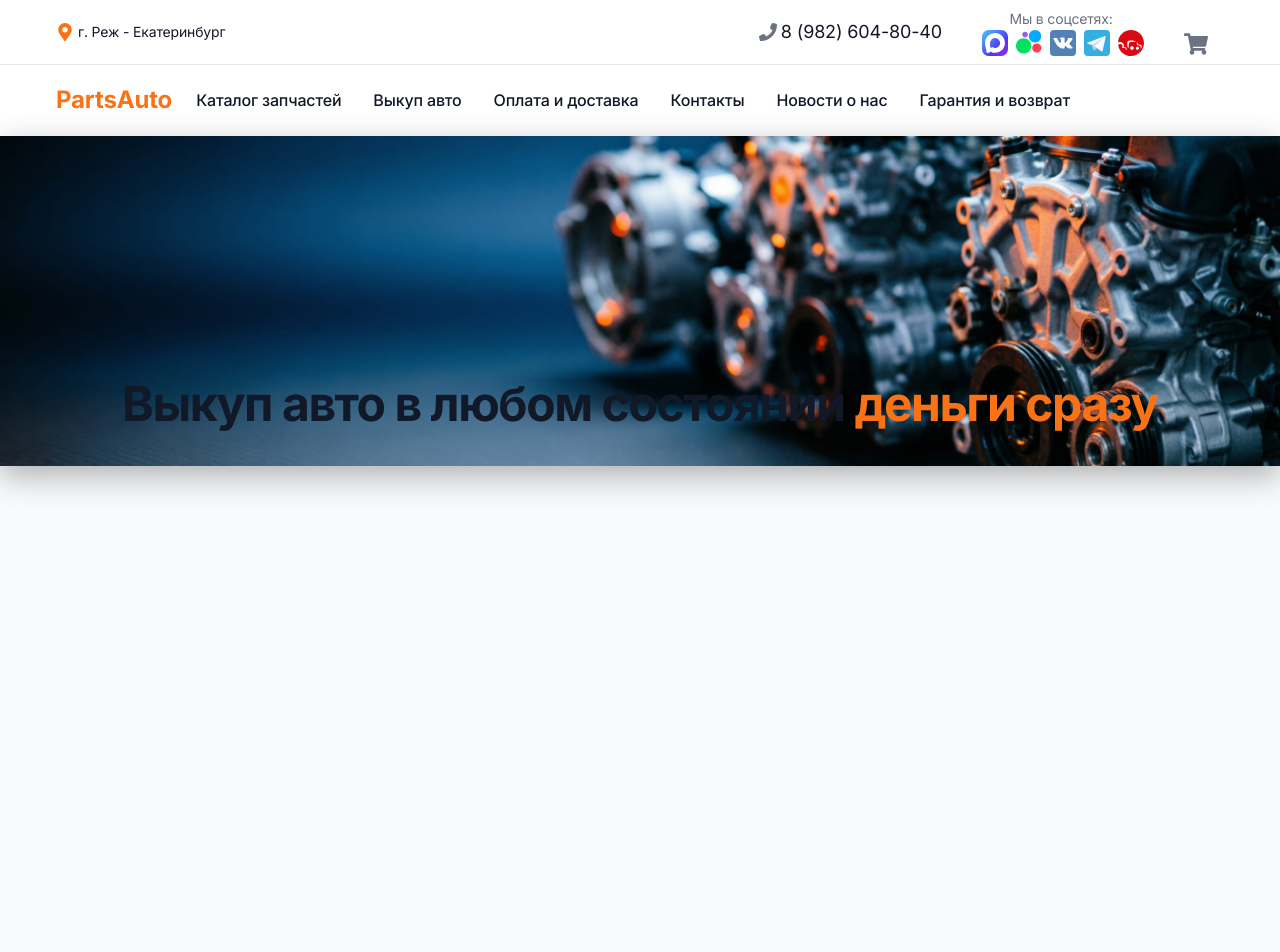
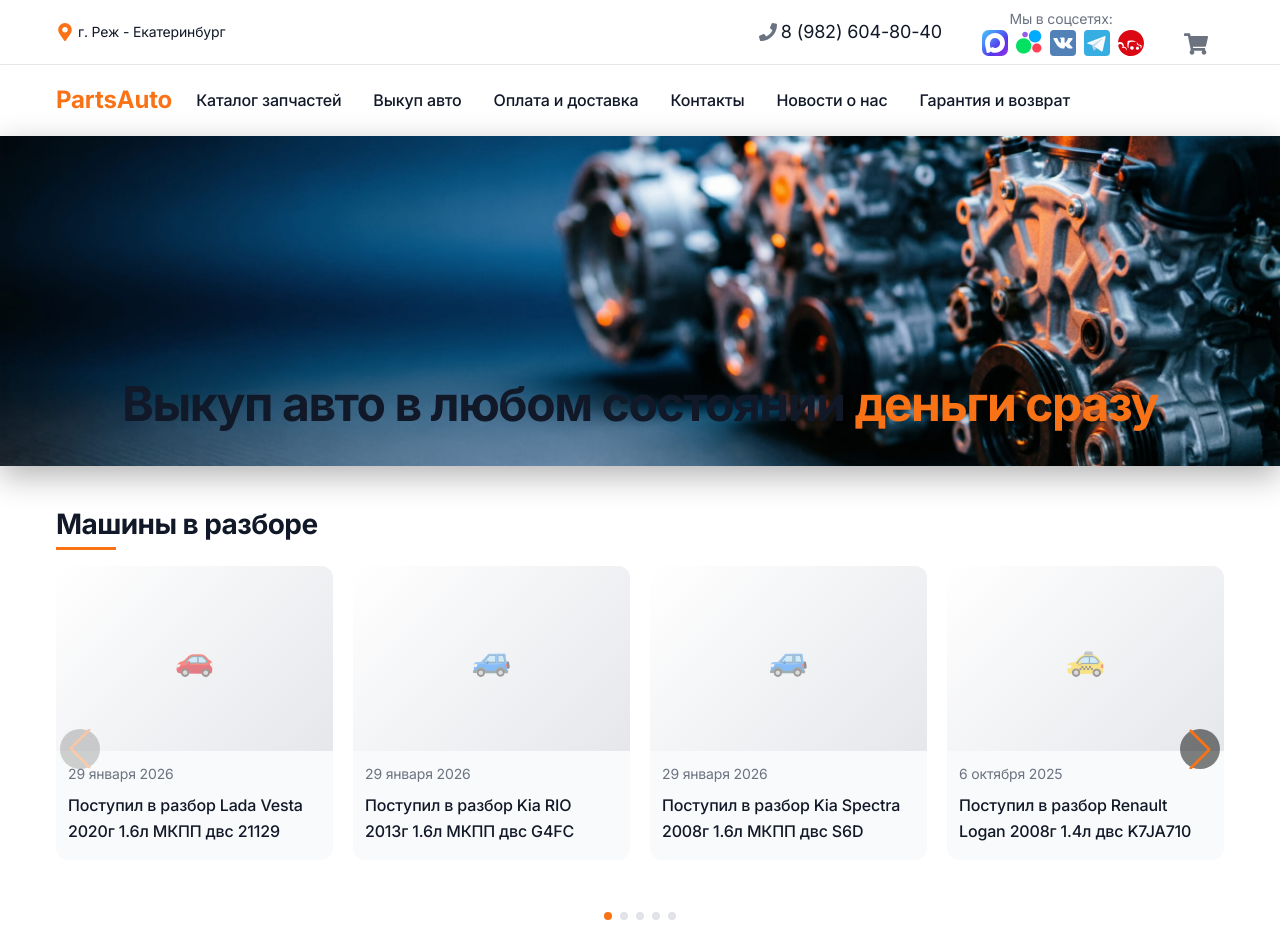
Before and after one commit to Vladimir9989/partsauto-qwen, a React (Vite) app in the folder partsauto-site/: page / in a window 1280 px wide. Shown: the top 952 px of the page. Before the commit the page ends 800 px from the top, so only its background shows below. Built offline with nearby package versions, Linux system fonts and the light colour scheme.

Commit message:
Добавлен CarsScroller компонент и обновлены зависимости

```diff
--- a/partsauto-site/package.json
+++ b/partsauto-site/package.json
@@ -24,6 +24,7 @@
     "react-hot-toast": "^2.6.0",
     "react-icons": "^5.6.0",
     "react-router-dom": "^7.14.1",
+    "swiper": "^12.1.3",
     "zustand": "^5.0.12"
   },
   "devDependencies": {
--- /dev/null
+++ b/partsauto-site/src/components/CarsScroller/CarsScroller.jsx
@@ -0,0 +1,111 @@
+import React from 'react'
+import { Swiper, SwiperSlide } from 'swiper/react'
+import { Navigation, Pagination } from 'swiper/modules'
+import 'swiper/css'
+import 'swiper/css/navigation'
+import 'swiper/css/pagination'
+import styles from './CarsScroller.module.css'
+
+const CarsScroller = () => {
+  const cards = [
+    {
+      id: 1014,
+      title: "Поступил в разбор Lada Vesta 2020г 1.6л МКПП двс 21129",
+      date: "29 января 2026",
+      link: "/news/1014"
+    },
+    {
+      id: 1013,
+      title: "Поступил в разбор Kia RIO 2013г 1.6л МКПП двс G4FC",
+      date: "29 января 2026",
+      link: "/news/1013"
+    },
+    {
+      id: 1012,
+      title: "Поступил в разбор Kia Spectra 2008г 1.6л МКПП двс S6D",
+      date: "29 января 2026",
+      link: "/news/1012"
+    },
+    {
+      id: 1009,
+      title: "Поступил в разбор Renault Logan 2008г 1.4л двс K7JA710",
+      date: "6 октября 2025",
+      link: "/news/1009"
+    },
+    {
+      id: 1008,
+      title: "Поступил в разбор Mitsubishi Colt 2005г 1.3л",
+      date: "6 октября 2025",
+      link: "/news/1008"
+    },
+    {
+      id: 1006,
+      title: "Поступил в разбор Chevrolet Lacetti 2008г 1.6л 109 л.с двс F16D3",
+      date: "11 июля 2025",
+      link: "/news/1006"
+    },
+    {
+      id: 1005,
+      title: "Поступил в разбор Opel Corsa D 2008г 1.2л 80 л.с двс Z12XER",
+      date: "10 июля 2025",
+      link: "/news/1005"
+    },
+    {
+      id: 1004,
+      title: "Поступил в разбор Mitsubishi Lancer 9 2005г STW 1.6л 98 л.с двс 4G18",
+      date: "10 июля 2025",
+      link: "/news/1004"
+    }
+  ]
+
+  // Функция для определения иконки
+  const getCarIcon = (title) => {
+    const lowerTitle = title.toLowerCase();
+    if (lowerTitle.includes('lada') || lowerTitle.includes('vesta')) return '🚗';
+    if (lowerTitle.includes('kia')) return '🚙';
+    if (lowerTitle.includes('renault') || lowerTitle.includes('logan')) return '🚕';
+    if (lowerTitle.includes('mitsubishi') || lowerTitle.includes('colt') || lowerTitle.includes('lancer')) return '🚘';
+    if (lowerTitle.includes('chevrolet') || lowerTitle.includes('lacetti')) return '🚚';
+    if (lowerTitle.includes('opel') || lowerTitle.includes('corsa')) return '🚗';
+    return '🚙';
+  };
+
+  return (
+    <section className={styles.section}>
+      <div className={styles.container}>
+        <h2 className={styles.title}>Машины в разборе</h2>
+
+        <Swiper
+          modules={[Navigation, Pagination]}
+          spaceBetween={20}
+          slidesPerView={1}
+          navigation
+          pagination={{ clickable: true }}
+          breakpoints={{
+            640: { slidesPerView: 2 },
+            1024: { slidesPerView: 4 }
+          }}
+          className={styles.swiper}
+        >
+          {cards.map(card => (
+            <SwiperSlide key={card.id}>
+              <div className={styles.card}>
+                <div className={styles.imagePlaceholder}>
+                  <div className={styles.placeholderContent}>
+                    {getCarIcon(card.title)}
+                  </div>
+                </div>
+                <time className={styles.date}>{card.date}</time>
+                <a href={card.link} className={styles.cardTitle}>
+                  {card.title}
+                </a>
+              </div>
+            </SwiperSlide>
+          ))}
+        </Swiper>
+      </div>
+    </section>
+  )
+}
+
+export default CarsScroller
--- /dev/null
+++ b/partsauto-site/src/components/CarsScroller/CarsScroller.module.css
@@ -0,0 +1,118 @@
+.section {
+  padding: 40px 0;
+  background-color: var(--header-bg-secondary);
+}
+
+.container {
+  max-width: 1200px;
+  margin: 0 auto;
+  padding: 0 16px;
+}
+
+.title {
+  font-size: 28px;
+  font-weight: bold;
+  margin-bottom: 24px;
+  color: var(--header-text);
+  position: relative;
+  display: inline-block;
+}
+
+.title::after {
+  content: '';
+  position: absolute;
+  bottom: -8px;
+  left: 0;
+  width: 60px;
+  height: 3px;
+  background-color: var(--header-accent);
+}
+
+.swiper {
+  padding-bottom: 50px !important;
+}
+
+.card {
+  background-color: var(--header-bg);
+  border-radius: 12px;
+  overflow: hidden;
+  transition: transform 0.3s ease, box-shadow 0.3s ease;
+  cursor: pointer;
+}
+
+.card:hover {
+  transform: translateY(-4px);
+  box-shadow: 0 10px 20px rgba(0, 0, 0, 0.2);
+}
+
+.imagePlaceholder {
+  width: 100%;
+  aspect-ratio: 198 / 132;
+  background: linear-gradient(135deg, var(--header-bg-secondary) 0%, var(--header-border) 100%);
+  display: flex;
+  align-items: center;
+  justify-content: center;
+}
+
+.placeholderContent {
+  font-size: 32px;
+  opacity: 0.5;
+}
+
+.date {
+  display: block;
+  padding: 12px 12px 0;
+  font-size: 14px;
+  color: var(--header-text-muted);
+}
+
+.cardTitle {
+  display: block;
+  padding: 8px 12px 16px;
+  font-size: 16px;
+  font-weight: 500;
+  color: var(--header-text);
+  text-decoration: none;
+  transition: color 0.2s ease;
+}
+
+.cardTitle:hover {
+  color: var(--header-accent);
+}
+
+/* Кастомные стили для навигации Swiper */
+:global(.swiper-button-next),
+:global(.swiper-button-prev) {
+  color: var(--header-accent) !important;
+  background-color: rgba(0, 0, 0, 0.5);
+  width: 40px;
+  height: 40px;
+  border-radius: 50%;
+}
+
+:global(.swiper-button-next:after),
+:global(.swiper-button-prev:after) {
+  font-size: 18px !important;
+}
+
+:global(.swiper-pagination-bullet) {
+  background-color: var(--header-text-muted) !important;
+}
+
+:global(.swiper-pagination-bullet-active) {
+  background-color: var(--header-accent) !important;
+}
+
+@media (max-width: 768px) {
+  .title {
+    font-size: 22px;
+  }
+
+  .cardTitle {
+    font-size: 14px;
+  }
+
+  .date {
+    font-size: 12px;
+  }
+}
--- a/partsauto-site/src/pages/MainPage.jsx
+++ b/partsauto-site/src/pages/MainPage.jsx
@@ -1,5 +1,6 @@
 import { Helmet } from 'react-helmet-async'
 import styles from './MainPage.module.css'
+import CarsScroller from '../components/CarsScroller/CarsScroller'
 
 function MainPage() {
   const normalText = 'Выкуп авто в любом состоянии '
@@ -20,11 +21,13 @@ function MainPage() {
             >
               Выкуп авто в любом состоянии
             </span>
-            <span className={styles.accent}>&nbsp;деньги сразу</span>
+            <span className={styles.accent}> деньги сразу</span>
           </h1>
 
         </div>
       </div>
+
+      <CarsScroller />
     </>
   )
 }
```
Also changed, not shown: 1 other file (tests, documents, lock files or other folders).
